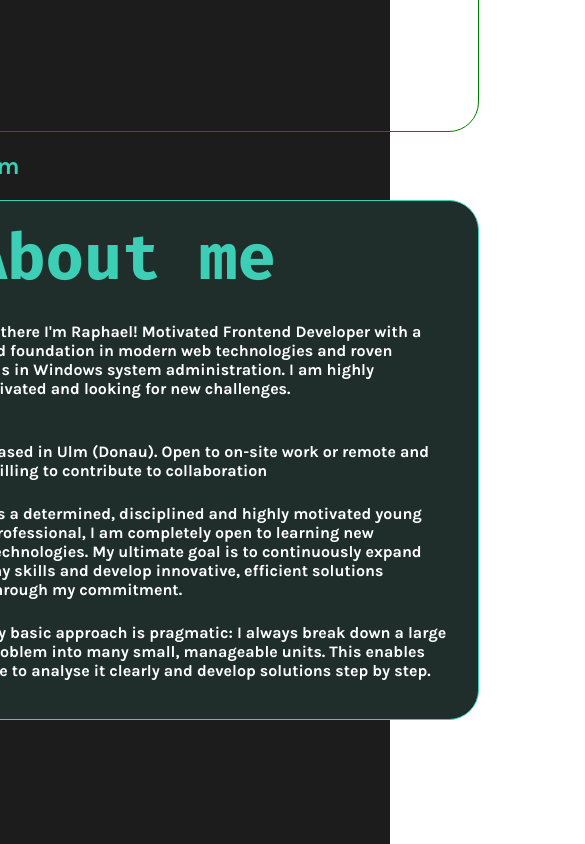
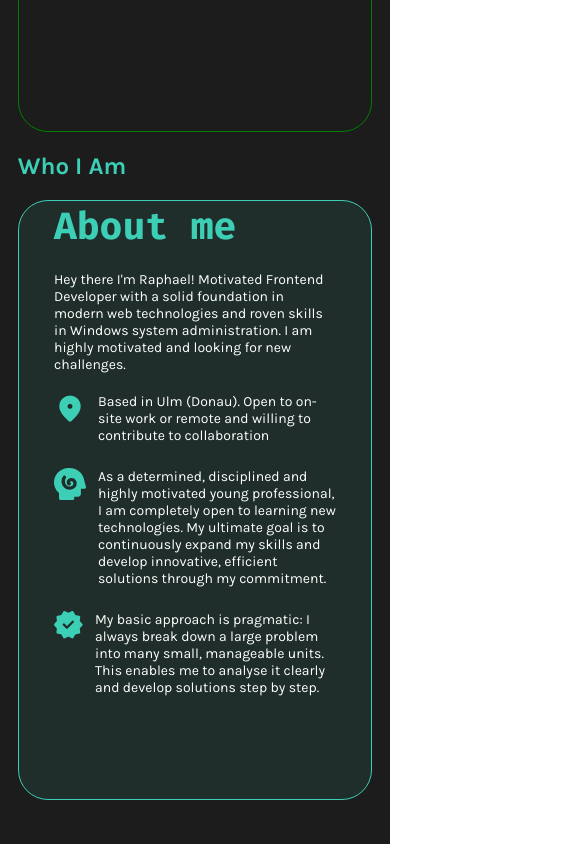
Before and after one commit to FederDonut/Portfolio, an Angular app: page / in a window 390 px wide. Shown: the part 1480-2324 px from the top of the page, 585 px wide, since content can reach past the window. Built offline with nearby package versions, Linux system fonts and the light colour scheme.

Commit message:
add responsiv style to about me component

```diff
--- a/src/app/about-me/about-me.scss
+++ b/src/app/about-me/about-me.scss
@@ -1,11 +1,19 @@
 $breakpoint-1220: 1220px;
 $breakpoint-600: 600px;
+$breakpoint-400: 400px;
+$breakpoint-360: 360px;
 
 @mixin width1220{
     @media (max-width: #{$breakpoint-1220}){@content;}
 }
 @mixin width600{
     @media (max-width: #{$breakpoint-600}){@content;}
+}
+@mixin width400{
+    @media (max-width: #{$breakpoint-400}){@content;}
+}
+@mixin width360{
+    @media (max-width: #{$breakpoint-360}){@content;}
 }
 
 $font: 'FiraCode';
@@ -34,10 +42,16 @@ $Karla: 'Karla';
             align-items: center;
         }
 
+
         .photo-wrapper{
             height: 100%;
             width: 568px;
             //border: 1px solid red;
+            @include width600{
+                width: 95%;
+                padding-left: 8px;
+                padding-right: 8px;
+            }
 
             .photo{
                 height: 568px;
@@ -53,16 +67,25 @@ $Karla: 'Karla';
             //border: 1px solid red;
             display: flex;
             align-items: flex-end;
+            @include width600{
+                height: auto;
+                width: 95%;
+                padding-left: 8px;
+                padding-right: 8px;
+            }
 
 
 
 
             .personal-description{
-                height: 588px;
+                height: 628px;
                 width: 100%;
                 display: flex;
                 flex-direction: column;
                 gap: 20px;
+                @include width600{
+                    height: auto;
+                }
                 h3{
                     font-family: $Karla;
                     font-size: 24px;
@@ -72,7 +95,7 @@ $Karla: 'Karla';
                     margin-top: 20px;
                 }
                 .about-me{
-                    height: 540px;
+                    height: 600px;
                     width: 100%;
                     border: 1px solid #3DCFB6;
                     background-color: rgb(31, 46, 43);
@@ -82,6 +105,16 @@ $Karla: 'Karla';
                     align-items: center;
                     justify-content: center;
                     gap: 32px;
+                    @include width600{
+                        gap: 20px;
+
+                    }
+                    @include width400{
+                        justify-content: flex-start;
+                    }
+                    @include width360{
+                        height: 700px;
+                    }
 
                     .headline-wrapper{
                         height: 64px;
@@ -89,10 +122,22 @@ $Karla: 'Karla';
                         display: flex;
                         align-items: center;
                         justify-content: flex-start;
+                        @include width400{
+                            height: auto;
+                        }
+                        @include width360{
+                            margin-top: 8px;
+                        }
                         h1{
                             color: #3DCFB6;
                             font-size: 64px;
                             font-family: $font;
+                            @include width600{
+                                font-size: 56px;
+                            }
+                            @include width400{
+                                font-size: 38px;
+                            }
                         }
                     }
                     .personal-presentation{
@@ -102,6 +147,14 @@ $Karla: 'Karla';
                         font-family: $Karla;
                         font-size: 16px;
                         font-weight: 400;
+                        @include width600{
+                            font-size: 14px;
+                            font-weight: 200;
+                        }
+                        @include width400{
+                            height: auto;
+                            //margin-bottom: 20px;
+                        }
 
                     }
                     .personal-matrix{
@@ -110,6 +163,12 @@ $Karla: 'Karla';
                         display: flex;
                         flex-direction: column;
                         gap: 24px;
+                        @include width600{
+                            width: 80%;
+                        }
+                        @include width400{
+                            height: auto;
+                        }
 
                         .matrix-wrapper{
                             display: flex;
@@ -120,6 +179,10 @@ $Karla: 'Karla';
                                 font-size: 16px;
                                 font-weight: 400;
                                 font-family: $Karla;
+                                @include width600{
+                                    font-size: 14px;
+                                    font-weight: 200;
+                                }
                             }
                         }
                     }
--- a/src/app/main-content/main-content.html
+++ b/src/app/main-content/main-content.html
@@ -1,8 +1,8 @@
 <section class="content-wrapper">
     <app-landingpage class="landingpage"></app-landingpage>
     <app-about-me class="about-me"></app-about-me>
-    <app-technologies class="technologies"></app-technologies>
-    <!--app-projects class="projects"></app-projects>
+    <!--app-technologies class="technologies"></app-technologies>
+    <app-projects class="projects"></app-projects>
     <app-others-about-me class="others-about-me"></app-others-about-me>
     <app-contact-me class="contact-me"></app-contact-me>-->
 </section>
```
